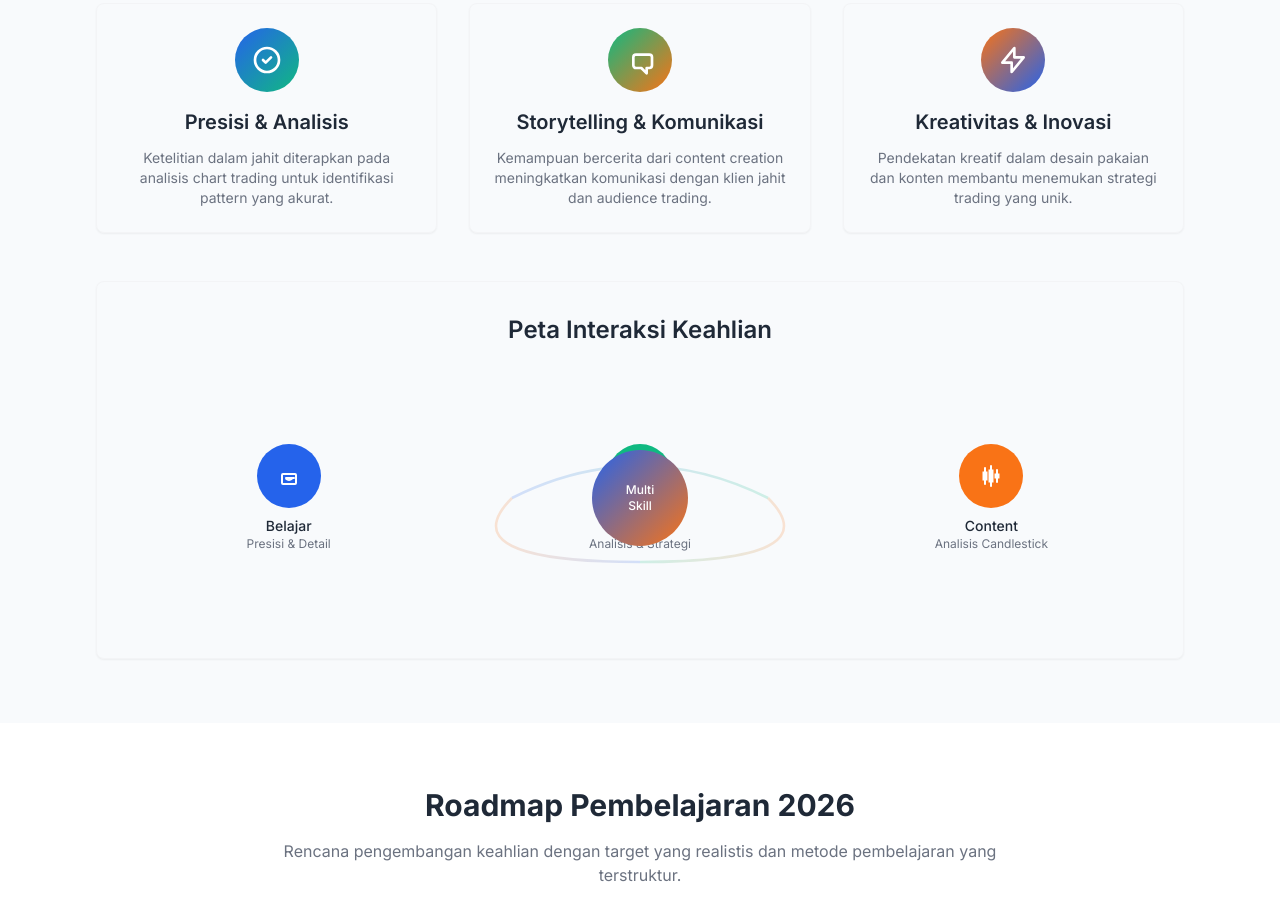
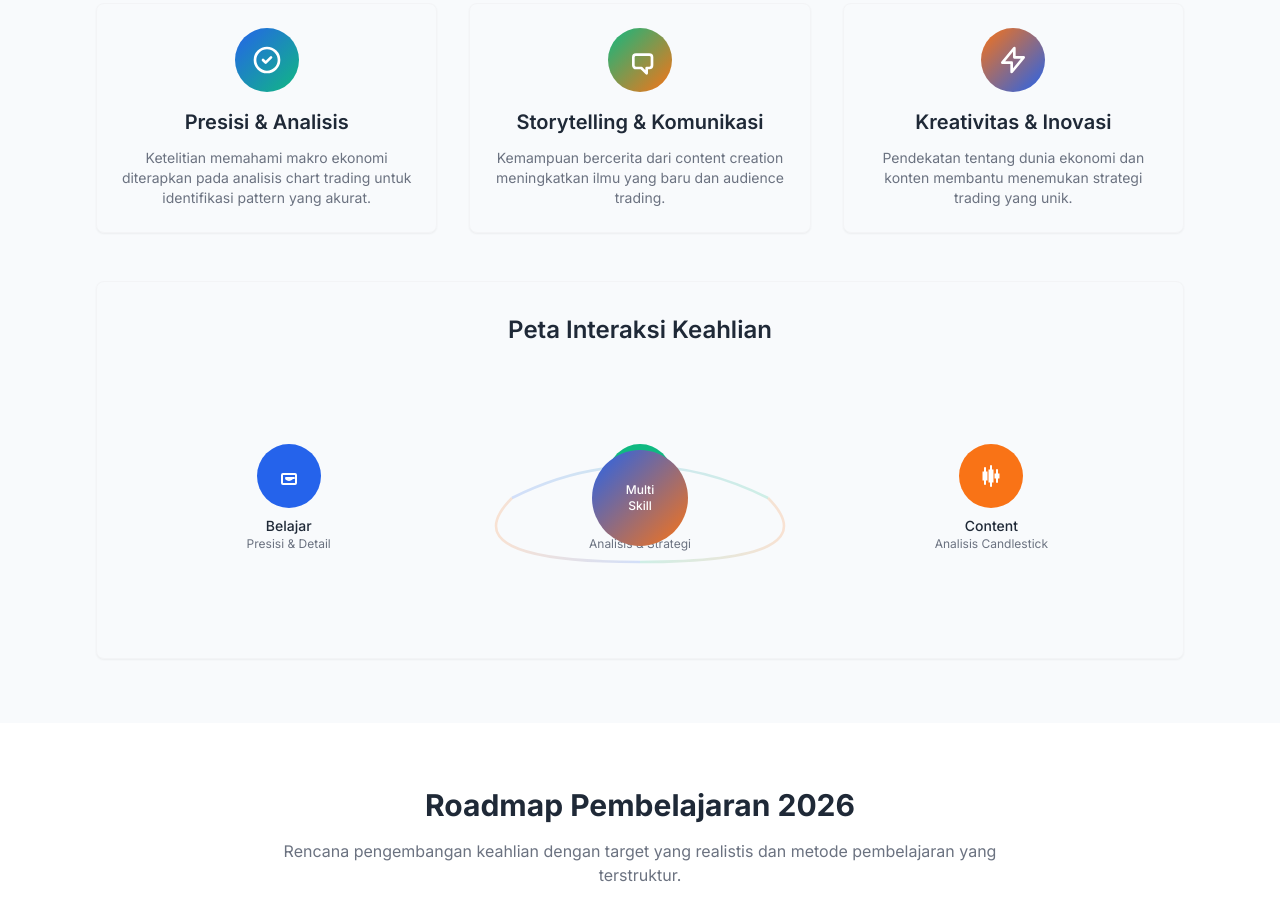
Before and after one commit to amfuzi-code/ozi.studio, a website: page pages/skills.html in a window 1280 px wide. Shown: the part 1208-2128 px from the top of the page. Drawn offline with nearby package versions, Linux system fonts and the light colour scheme.

Commit message:
Update skills.html

```diff
--- a/pages/skills.html
+++ b/pages/skills.html
@@ -338,7 +338,7 @@
                         </svg>
                     </div>
                     <h3 class="text-xl font-semibold text-text-primary mb-3">Presisi & Analisis</h3>
-                    <p class="text-text-secondary text-sm">Ketelitian dalam jahit diterapkan pada analisis chart trading untuk identifikasi pattern yang akurat.</p>
+                    <p class="text-text-secondary text-sm">Ketelitian memahami makro ekonomi diterapkan pada analisis chart trading untuk identifikasi pattern yang akurat.</p>
                 </div>
 
                 <!-- Synergy 2 -->
@@ -349,7 +349,7 @@
                         </svg>
                     </div>
                     <h3 class="text-xl font-semibold text-text-primary mb-3">Storytelling & Komunikasi</h3>
-                    <p class="text-text-secondary text-sm">Kemampuan bercerita dari content creation meningkatkan komunikasi dengan klien jahit dan audience trading.</p>
+                    <p class="text-text-secondary text-sm">Kemampuan bercerita dari content creation meningkatkan ilmu yang baru dan audience trading.</p>
                 </div>
 
                 <!-- Synergy 3 -->
@@ -360,7 +360,7 @@
                         </svg>
                     </div>
                     <h3 class="text-xl font-semibold text-text-primary mb-3">Kreativitas & Inovasi</h3>
-                    <p class="text-text-secondary text-sm">Pendekatan kreatif dalam desain pakaian dan konten membantu menemukan strategi trading yang unik.</p>
+                    <p class="text-text-secondary text-sm">Pendekatan tentang dunia ekonomi dan konten membantu menemukan strategi trading yang unik.</p>
                 </div>
             </div>
 
@@ -401,15 +401,10 @@
                         <div class="text-center">
                             <div class="w-16 h-16 bg-accent rounded-full flex items-center justify-center mx-auto mb-2">
                                 <svg class="w-6 h-6 text-white" fill="none" stroke="currentColor" viewBox="0 0 24 24">
-  <!-- Candlestick kiri -->
   <line x1="6" y1="4" x2="6" y2="20" stroke-width="2" stroke-linecap="round"/>
   <rect x="4" y="8" width="4" height="8" fill="currentColor"/>
-
-  <!-- Candlestick tengah -->
   <line x1="12" y1="2" x2="12" y2="22" stroke-width="2" stroke-linecap="round"/>
   <rect x="10" y="6" width="4" height="12" fill="currentColor"/>
-
-  <!-- Candlestick kanan -->
   <line x1="18" y1="6" x2="18" y2="18" stroke-width="2" stroke-linecap="round"/>
   <rect x="16" y="10" width="4" height="4" fill="currentColor"/>
 </svg>
@@ -483,7 +478,7 @@
                     <div class="mt-4 text-xs text-text-muted">Target: 20% skill level</div>
                 </div>
 
-                <!-- Q2 2025 -->
+                <!-- Q2 2026 -->
                 <div class="card p-6" data-aos="fade-up" data-aos-delay="200">
                     <div class="flex items-center mb-4">
                         <div class="w-8 h-8 bg-success rounded-full flex items-center justify-center mr-3">
@@ -511,7 +506,7 @@
                     <div class="mt-4 text-xs text-text-muted">Target: 40% skill level</div>
                 </div>
 
-                <!-- Q3 2025 -->
+                <!-- Q3 2026 -->
                 <div class="card p-6" data-aos="fade-up" data-aos-delay="300">
                     <div class="flex items-center mb-4">
                         <div class="w-8 h-8 bg-accent rounded-full flex items-center justify-center mr-3">
@@ -539,7 +534,7 @@
                     <div class="mt-4 text-xs text-text-muted">Target: 35% skill level</div>
                 </div>
 
-                <!-- Q4 2025 -->
+                <!-- Q4 2026 -->
                 <div class="card p-6" data-aos="fade-up" data-aos-delay="400">
                     <div class="flex items-center mb-4">
                         <div class="w-8 h-8 bg-secondary rounded-full flex items-center justify-center mr-3">
```
